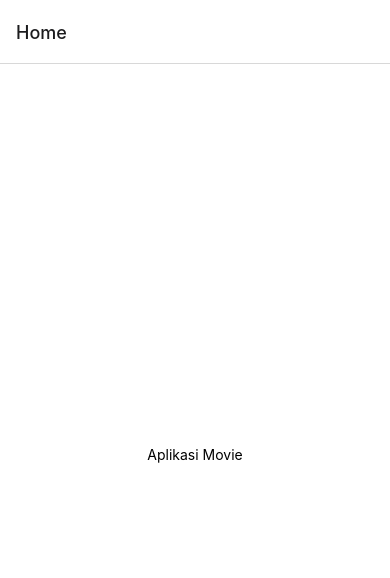
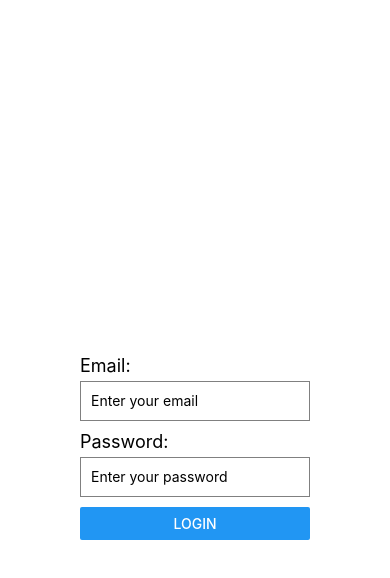
Before and after one commit to titiknk/Project_Akhir, a React Native app: screen / in a window 390 px wide. Shown: the top 578 px of the page. Built offline with nearby package versions, Linux system fonts and the light colour scheme.

Commit message:
Menambahkan LoginForm

```diff
--- a/App.js
+++ b/App.js
@@ -1,17 +1,34 @@
 import { NavigationContainer } from '@react-navigation/native';
 import { createNativeStackNavigator } from '@react-navigation/native-stack';
+import React, { useState } from "react";
+import { View, StyleSheet } from "react-native";
+import LoginForm from './components/LoginForm';
 import HomeScreen from './screen/HomeScreen';
 
-const Stack = createNativeStackNavigator();
+const App = () => {
+  const [isLoggedIn, setIsLoggedIn] = useState(false);
 
-const App = () => {
+  const handleLogin = (email, password) => {
+    // Silakan gunakan API atau penyimpanan data yang aman untuk validasi login
+    if (email === "admin@gmail.com" && password === "admin123") {
+      setIsLoggedIn(true);
+    }
+  };
+
   return (
-    <NavigationContainer>
-      <Stack.Navigator>
-        <Stack.Screen name="Home" component={HomeScreen} />
-      </Stack.Navigator>
-    </NavigationContainer>
+    <View style={styles.container}>
+      {isLoggedIn ? <HomeScreen /> : <LoginForm onLogin={handleLogin} />}
+    </View>
   );
-}
+};
+
+const styles = StyleSheet.create({
+  container: {
+    flex: 1,
+    backgroundColor: "#fff",
+    alignItems: "center",
+    justifyContent: "center",
+  },
+});
 
 export default App;
--- /dev/null
+++ b/components/LoginForm.js
@@ -0,0 +1,52 @@
+import React, { useState } from "react";
+import { SafeAreaView, View, Text, TextInput, Button, StyleSheet } from "react-native";
+
+const LoginForm = ({ onLogin }) => {
+  const [email, setEmail] = useState("");
+  const [password, setPassword] = useState("");
+
+  const handleLogin = () => {
+    onLogin(email, password);
+  };
+
+  return (
+    <View style={styles.container}>
+      <Text style={styles.label}>Email:</Text>
+      <TextInput
+        style={styles.input}
+        value={email}
+        onChangeText={setEmail}
+        placeholder="Enter your email"
+      />
+      <Text style={styles.label}>Password:</Text>
+      <TextInput
+        style={styles.input}
+        value={password}
+        onChangeText={setPassword}
+        placeholder="Enter your password"
+        secureTextEntry
+      />
+      <Button title="Login" onPress={handleLogin} />
+    </View>
+  );
+};
+
+const styles = StyleSheet.create({
+  container: {
+    marginTop: 50,
+    padding: 20,
+  },
+  label: {
+    fontSize: 18,
+    marginBottom: 5,
+  },
+  input: {
+    height: 40,
+    borderColor: "gray",
+    borderWidth: 1,
+    marginBottom: 10,
+    paddingLeft: 10,
+  },
+});
+
+export default LoginForm;
```
